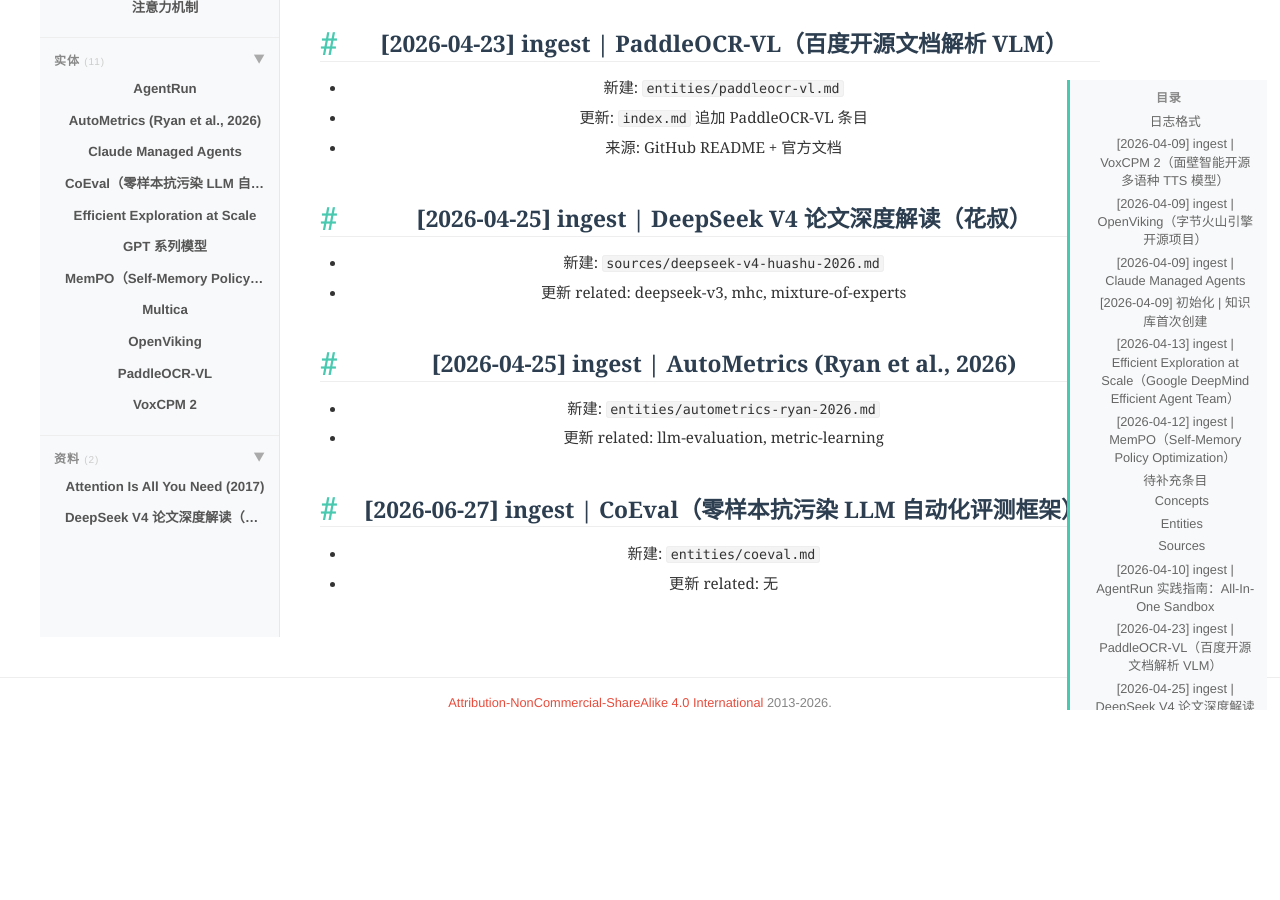
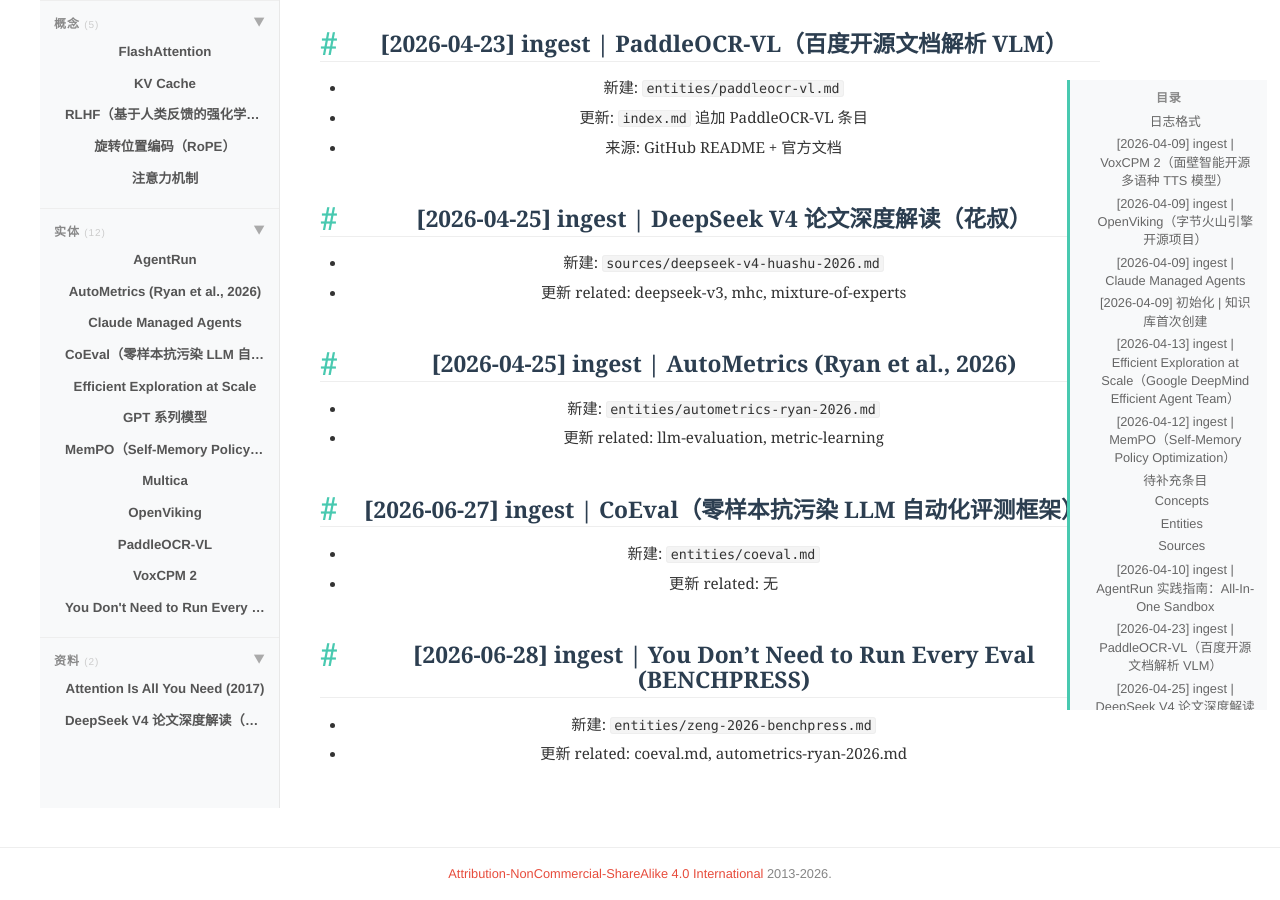
Before and after one commit to pointerhacker/pointerhacker.github.io, a Jekyll site: the page built from _wiki/log.md, in a window 1280 px wide and 900 px high, scrolled down 2526 px. Built offline with Jekyll 4.4.1, drawn with Linux system fonts in a browser that asks for light colours; nearby versions of some CDN libraries; before the commit the page ends 3255 px from its top, so only the background shows below that.

Commit message:
wiki: ingest You Don't Need to Run Every Eval (BENCHPRESS)

```diff
--- a/_wiki/entities/autometrics-ryan-2026.md
+++ b/_wiki/entities/autometrics-ryan-2026.md
@@ -5,7 +5,7 @@
 category: wiki
 tags: [LLM评估, LLM-as-a-Judge, 度量学习, ICLR2026]
 description: AutoMetrics — 从稀疏人类反馈中自动合成评估指标，在 5 个任务上比 LLM-as-a-Judge 的 Kendall 相关性提升最高 33.4%
-related: [llm-evaluation, metric-learning]
+related: [llm-evaluation, metric-learning, zeng-2026-benchpress]
 updated: 2026-04-25
 ---
 
--- a/_wiki/entities/coeval.md
+++ b/_wiki/entities/coeval.md
@@ -5,7 +5,7 @@
 category: wiki
 tags: [LLM Evaluation, LLM-as-Judge, Benchmark, Zero-shot, Data Contamination, arXiv]
 description: 无需标注数据与可信基准、用跨厂商裁判团给 LLM 自定义任务能力排名的自动化评测框架
-related: []
+related: [zeng-2026-benchpress]
 updated: 2026-06-27
 ---
 
--- a/_wiki/log.md
+++ b/_wiki/log.md
@@ -113,3 +113,8 @@
 
 - 新建: `entities/coeval.md`
 - 更新 related: 无
+
+## [2026-06-28] ingest | You Don't Need to Run Every Eval (BENCHPRESS)
+
+- 新建: `entities/zeng-2026-benchpress.md`
+- 更新 related: coeval.md, autometrics-ryan-2026.md
```
Also changed, not shown: _wiki/entities/zeng-2026-benchpress.md (added, +78 -0 lines), _wiki/index.md (+1 -0 lines).
